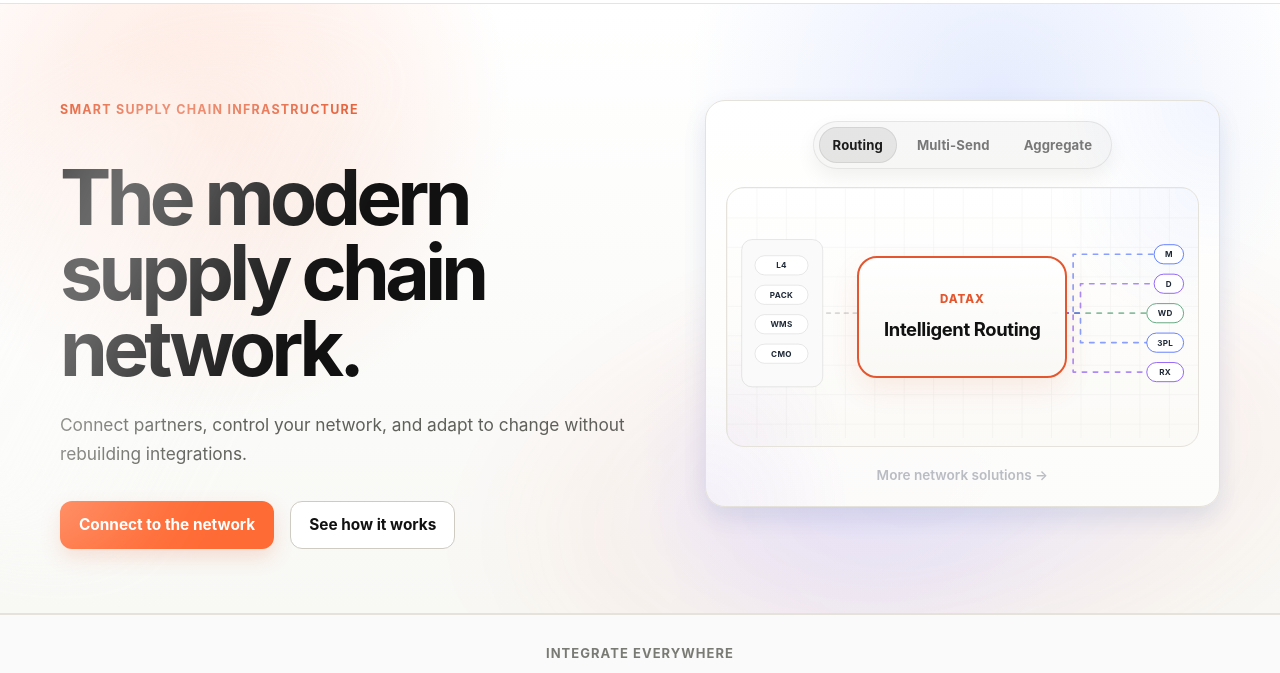
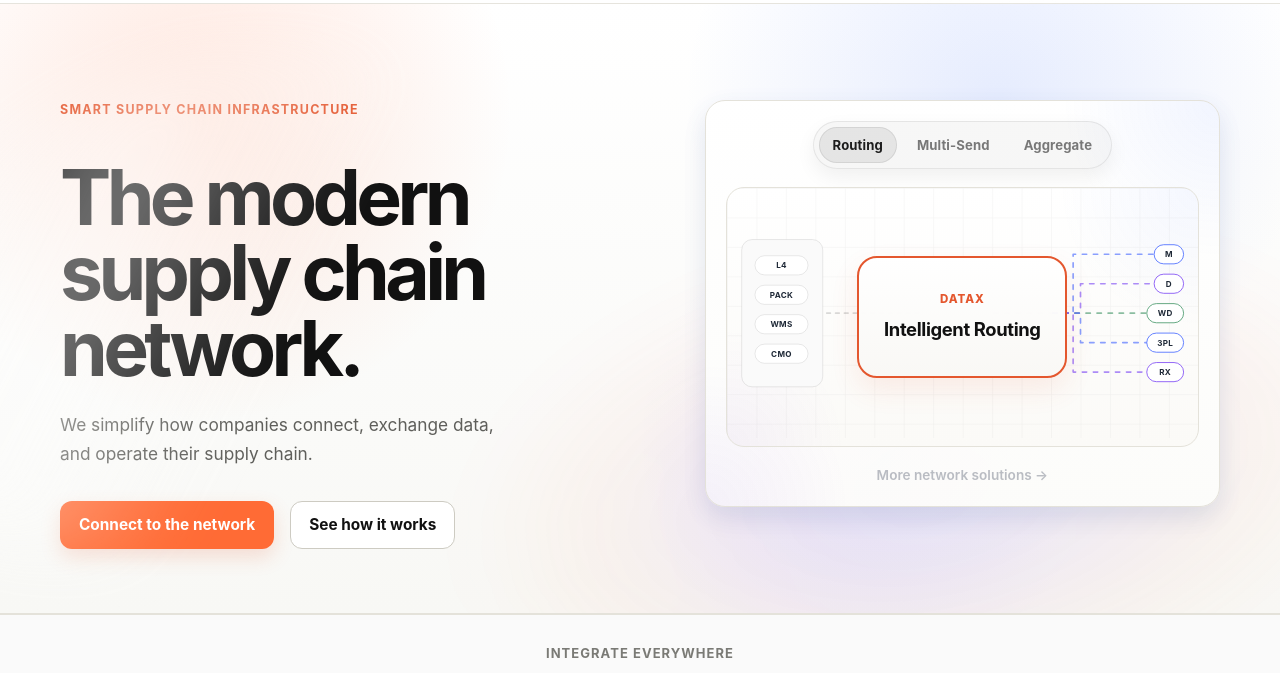
Before and after one commit to dotmed/trustmed-site, an Eleventy site: page src/index.njk in a window 1280 px wide. Shown: the part 75-748 px from the top of the page. Built offline with nearby package versions, Linux system fonts and the light colour scheme; Eleventy itself is replaced by a stand-in of ours; files that its build step writes are made by us from their sources; a script that the page names is missing.

Commit message:
homepage tagline copy change

```diff
--- a/src/index.njk
+++ b/src/index.njk
@@ -20,7 +20,7 @@
       <p class="tm-kicker">SMART SUPPLY CHAIN INFRASTRUCTURE</p><br>
       <h1 class="tm-display">The modern supply chain<span class="tm-break"></span> network.</h1>
       <p class="tm-lead">
-        Connect partners, control your network, and adapt to change without rebuilding integrations.
+        We simplify how companies connect, exchange data,<br>and operate their supply chain.
       </p>
 
       <div class="tm-actions">
```
Also changed, not shown: 1 other file.
